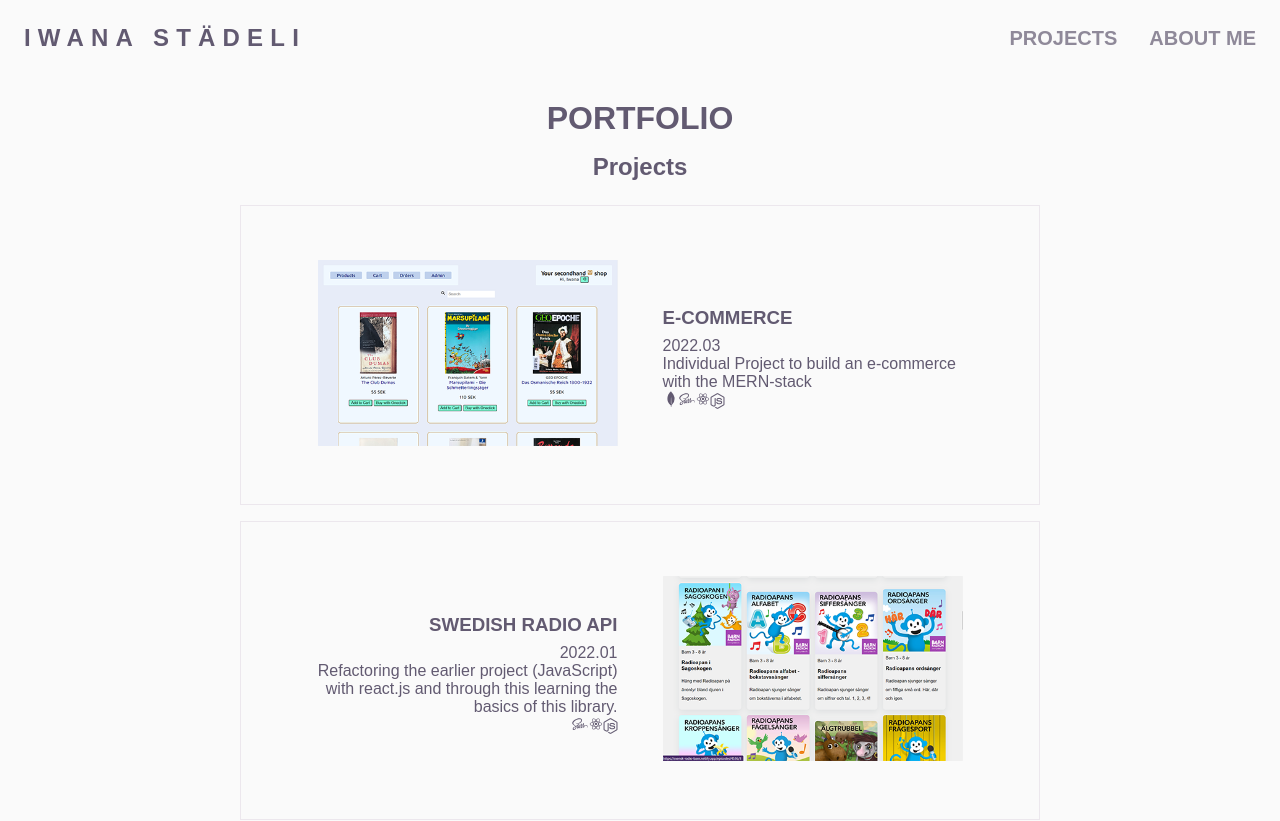
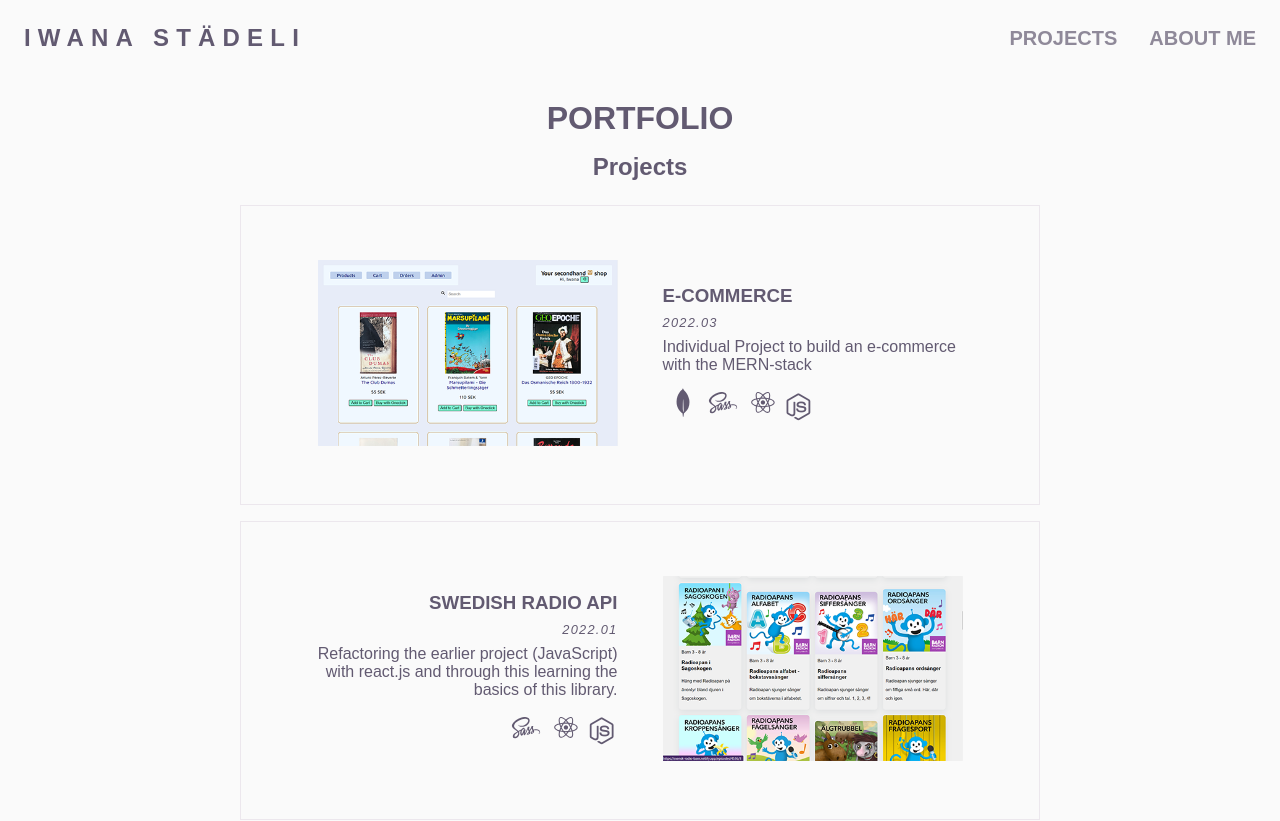
Before and after one commit to iwanast/portfolio, a React (Create React App) app: page /projects in a window 1280 px wide. Shown: the top 821 px of the page. Built offline with nearby package versions, Linux system fonts and the light colour scheme; a small style sheet from the web is missing.

Commit message:
styling icons

```diff
--- a/package.json
+++ b/package.json
@@ -19,6 +19,7 @@
     "test": "react-scripts test",
     "eject": "react-scripts eject"
   },
+  "proxy": "http://localhost:3001",
   "eslintConfig": {
     "extends": [
       "react-app",
--- a/src/App.js
+++ b/src/App.js
@@ -6,7 +6,7 @@ import { SiMongodb as MongodbIcon, SiFirebase as FirebaseIcon} from "react-icons
 import { Router } from "./Router"
 import { Header, Footer } from "./components/index"
 
-function App() {
+export function App() {
 
   const myProjects = [
     {
@@ -21,7 +21,7 @@ function App() {
         description: "First I decided upon the structur of the database and what would be needed for the project on paper. Then I set-up the basic structure for the shop-app and the backend running on the Server. I implementet the different features step by step and used Hooks such as State, Effect, Context and Reducer for the frontend. I developed a basic REST API for the backend.",
         learnings: "Learning data interactions and setting up an API, learning MongoDB and Express and more react.js"
       },
-      toolsIcons : [<MongodbIcon />, <SassIcon/>, <ReactIcon/>, <i className="fa-brands fa-node-js"></i>],
+      toolsIcons : [<MongodbIcon key="mongo"/>, <SassIcon key="sass"/>, <ReactIcon key="react>"/>, <i key="node" className="fa-brands fa-node-js"></i>],
       deployedLink : "https://shopping-secondhand-bookshop.netlify.app/",
       githubLink : "https://github.com/iwanast/shopping",
       picture : "../shopping.png"
@@ -38,7 +38,7 @@ function App() {
         description: "I created a webbpage where all the programs from the swedish radio API (Sveriges Radio API) for children are. You can switch between programes for 3-8 year olds or programs for 9-13 year olds. If you click on a program, all available episodes (max 120) are shown. You then can click on the episode you want to play to get to the audioplayer.",
         learnings: "First I had to learn the basics of react and worked with function components, Hook, react router dom and react player. Then I used create react app to set up the project, included SASS, react-router-dom, react-player and deleted the content under src. I implemented step for step the functions and logic from my previouse project and adapted where needed the fetch for the Sveriges Radio API. Then I published the project to netlify."
       },
-      toolsIcons : [<SassIcon/>, <ReactIcon/>, <i className="fa-brands fa-node-js"></i>],
+      toolsIcons : [<SassIcon key="sass"/>, <ReactIcon key="react"/>, <i key="node" className="fa-brands fa-node-js"></i>],
       deployedLink : "https://shopping-secondhand-bookshop.netlify.app/",
       githubLink : "https://github.com/iwanast/the-first-app-in-react",
       picture : "../radio.png"
@@ -55,7 +55,7 @@ function App() {
         description: "The Ultimate Marvel Fan Quiz is an online game that tests the user's knowledge of the Marvel Cinematic Universe by presenting them with a series of questions, chosen randomly from a large pool, and asks them to select an answer from the four provided. The quiz can be taken on easy or hard difficulty, to cater to both casual and hardcore fans. Questions and answers are stored in a Firestore database. The easy and hard questions and answers are retrieved and ten are selected randomly from the chosen difficulty when the game is started. The four answers are also randomized when displayed on the quiz page. Once the player has answered twn questions, their score will be stored in the database and a score page will be generated displaying the user's score, the average score for that difficulty, and a different gif/quote for each different score bracket.",
         learnings: "I was responsible for the question-page. There I used grid because I wanted to learn it. I styled the page and created the functions so the right answer would be visible, the next-button would show up when answering, the four answer would shuffle place when playing again and did the counting of the right answers. I learned to create event-handler and how to remove them as well. I worked with localStorage. My focus was mostly on grid and functionality."
       },
-      toolsIcons : [<Html5Icon/>, <SassIcon/>, <JavascriptIcon/>, <FirebaseIcon />],
+      toolsIcons : [<Html5Icon key="html"/>, <SassIcon key="sass"/>, <JavascriptIcon key="js"/>, <FirebaseIcon key="firebase"/>],
       deployedLink : "https://quizaboutmarvel.netlify.app/",
       githubLink : "https://github.com/iwanast/marvel-quiz",
       picture : "../marvel.png"
@@ -72,7 +72,7 @@ function App() {
         description: "The White Rabbit is an interactive reaction speed game, themed around The Matrix, similar in style to other simple games that are often created for use as marketing materials as part of a larger advertising campaign. The game prompts the user to click on a series of small rabbit images that appear in random positions on the creen as fast as they can. At the end of the game, the user will receive a final time (factoring in penalties for misclicking or missing rabbits), as well as an average reaction time along with other statistics from the game. A gif of a Matrix character will also be displayed, depending on the user's final time. Stats are then saved into the local stroage for use in the highscore page, which displays the user's ten best times.",
         learnings: "We used for the first time Github for a group-project with Github-Desktop. We planed everything in Kanban and styled in Trello. I worked mostly with the game-logic like setTimeout, how to appear at random places, how to calculate the time and I worked with localStorage."
       },
-      toolsIcons : [<Html5Icon/>, <SassIcon/>, <JavascriptIcon/>, <FirebaseIcon />],
+      toolsIcons : [<Html5Icon key="html"/>, <SassIcon key="sass"/>, <JavascriptIcon key="js"/>, <FirebaseIcon key="firebase"/>],
       deployedLink : "https://thewhiterabbitgame.netlify.app/",
       githubLink : "https://github.com/iwanast/the-white-rabbit",
       picture : "../whiterabbit.png"
@@ -89,7 +89,7 @@ function App() {
         description: "The idea of a pomodoro is that you estimate your work in time-slots and that you do regular breaks to refresh your brain and to be still functioning after a whole day working. ou can choose in the settings the timeslotes and a theme you want to have to look at or have it in the background.",
         learnings: "I worked for the first time with JavaScript and did a timer and a customizable theme-chooser and time-setter. I worked with media-queries and loading-time for images and did a json-file for all the different images. I worked with some animations (timer spinning out when reached 0, label coming up when typing in the text-fields, setting-icon)."
       },
-      toolsIcons : [<Html5Icon/>, <SassIcon/>, <JavascriptIcon/>],
+      toolsIcons : [<Html5Icon key="html"/>, <SassIcon key="sass"/>, <JavascriptIcon key="js"/>],
       deployedLink : "https://pomodoro-gold.netlify.app/",
       githubLink : "https://github.com/iwanast/pomodoro",
       picture : "../pomodoro.png"
@@ -109,5 +109,3 @@ function App() {
     </>
   );
 }
-
-export default App;
--- a/src/components/Card.js
+++ b/src/components/Card.js
@@ -1,10 +1,12 @@
-import { Link } from "react-router-dom"
+import { Link } from "react-router-dom";
 
 export const Card = ({myProjects}) => {
 
-  const content = myProjects.map((project) => {
-      return (<section className="wrapper-card">
-      <Link to={`/project/${project.id}`}>
+  return(
+    <>
+    {myProjects.map((project, index) => {
+      return (<section key={index} className="wrapper-card">
+        <Link key={project.id.toString()} to={`/project/${project.id}`}>
           <div className="wrapper-img">
             <img src={project.picture && project.picture} alt="Projects snapshot" />
           </div>
@@ -16,11 +18,7 @@ export const Card = ({myProjects}) => {
           </div>
         </Link>
       </section>)
+    })}
+    </>
+  );
 }
-  );
-
-  return(
-    <>
-    {content}
-    </>);
-}
--- a/src/components/Footer.js
+++ b/src/components/Footer.js
@@ -8,10 +8,10 @@ export const Footer = () => {
           <a href="https://github.com/iwanast"><i className="fab fa-github footerIcon"></i></a>
         </li>
         <li>
-          <a href="https://www.linkedin.com/in/iwanast/"><i class="fab fa-linkedin footerIcon"></i></a>
+          <a href="https://www.linkedin.com/in/iwanast/"><i className="fab fa-linkedin footerIcon"></i></a>
         </li>
         <li>
-          <a href="mailto:iwana.stadeli@hyperisland.se"><i class="fas fa-envelope"></i></a>
+          <a href="mailto:iwana.stadeli@hyperisland.se"><i className="fas fa-envelope"></i></a>
         </li>
 
       </ul>
--- a/src/pages/Home.js
+++ b/src/pages/Home.js
@@ -1,4 +1,10 @@
+import { useEffect } from "react";
+
 export const Home = () => {
+
+  useEffect(() => {
+    window.scrollTo(0, 0)
+  }, [])
 
   return(
     <main>
--- a/src/pages/Project.js
+++ b/src/pages/Project.js
@@ -1,9 +1,14 @@
-import { useParams, Link } from "react-router-dom"
+import { useParams, Link } from "react-router-dom";
+import { useEffect } from "react";
 
 export const Project = ({ myProjects }) => {
  const myId = parseInt(useParams().id);
   const project = myProjects.find(project => ( project.id === myId))
   console.log(project)
+
+  useEffect(() => {
+    window.scrollTo(0, 0)
+  }, [])
 
 return (<main>
   <h1>PORTFOLIO</h1>
@@ -21,7 +26,7 @@ return (<main>
           {project.longDescription && <p>{project.longDescription.description}</p>}
           {project.longDescription && <h3>Learnings</h3>}
           {project.longDescription && <p>{project.longDescription.learnings}</p>}
-          {project.toolsIcons && <h3 id="projects-icons">Tools</h3>}
+          {project.toolsIcons && <h3>Tools</h3>}
           {project.toolsIcons && <span id="projects-icons">{project.toolsIcons}</span>}
         </div>
         <Link to="/projects">Other projects</Link>
--- a/src/pages/Projects.js
+++ b/src/pages/Projects.js
@@ -1,6 +1,11 @@
+import { useEffect } from "react";
 import { Card } from "../components/index";
 
 export const Projects = ({ myProjects}) => {
+
+  useEffect(() => {
+    window.scrollTo(0, 0)
+  }, [])
 
   return (
     <main>
--- a/src/styles/_projects.scss
+++ b/src/styles/_projects.scss
@@ -50,3 +50,27 @@
     box-shadow: 0 0 1em var(--color-hover-blue);
   }
 }
+
+#project-date{
+  font-style: italic;
+  letter-spacing: 0.1em;
+  font-size: 0.8em;
+  padding-bottom: 8px;
+}
+#projects-icons{
+  display: block;
+  margin: 12px 0;
+
+
+  svg{
+  width: 2.5em;
+  height: 1.8em;
+  margin-top: 2px;
+  padding: 0 4px;
+  }
+    i.fa-brands{
+    font-size: 1.7em;
+    padding: 0 4px;
+    }
+
+}
--- a/src/styles/main.css
+++ b/src/styles/main.css
@@ -83,6 +83,30 @@
           box-shadow: 0 0 1em var(--color-hover-blue);
 }
 
+#project-date {
+  font-style: italic;
+  letter-spacing: 0.1em;
+  font-size: 0.8em;
+  padding-bottom: 8px;
+}
+
+#projects-icons {
+  display: block;
+  margin: 12px 0;
+}
+
+#projects-icons svg {
+  width: 2.5em;
+  height: 1.8em;
+  margin-top: 2px;
+  padding: 0 4px;
+}
+
+#projects-icons i.fa-brands {
+  font-size: 1.7em;
+  padding: 0 4px;
+}
+
 .wrapper-content-main-project section {
   margin: 16px auto;
   padding: 54px;
@@ -131,7 +155,7 @@
   -webkit-transition: text-shadow, opacity 0.2s 0s linear;
   transition: text-shadow, opacity 0.2s 0s linear;
   opacity: 1;
-  text-shadow: 0 0 1.3em var(--color-hover-blue);
+  text-shadow: 0 0 1em var(--color-hover-blue);
 }
 
 .wrapper-content-main-about {
```
Also changed, not shown: src/index.js (+7 -1 lines), 1 other file (tests, documents, lock files or other folders). Lines whose indentation alone changed are shown as unchanged.
